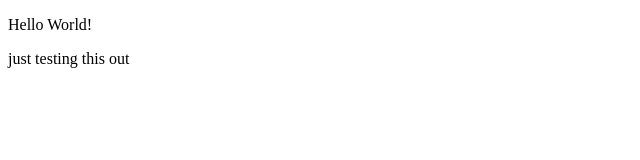
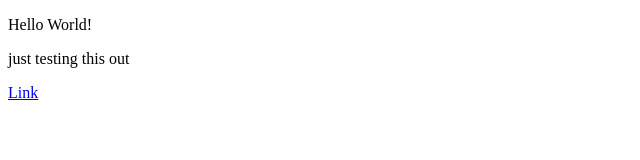
Before and after one commit to mcellison313/mcellison313.github.io, a plain HTML site: page index.html in a window 1280 px wide. Shown: the full height of the page, 0-640 px from the left. Drawn offline with Linux system fonts and the light colour scheme.

Commit message:
Update index.html

```diff
--- a/index.html
+++ b/index.html
@@ -8,5 +8,6 @@
     <body>
         <p>Hello World!</p>
         <p>just testing this out</p>
+        <a href="test.html">Link</a>
     </body>
 </html>
```
